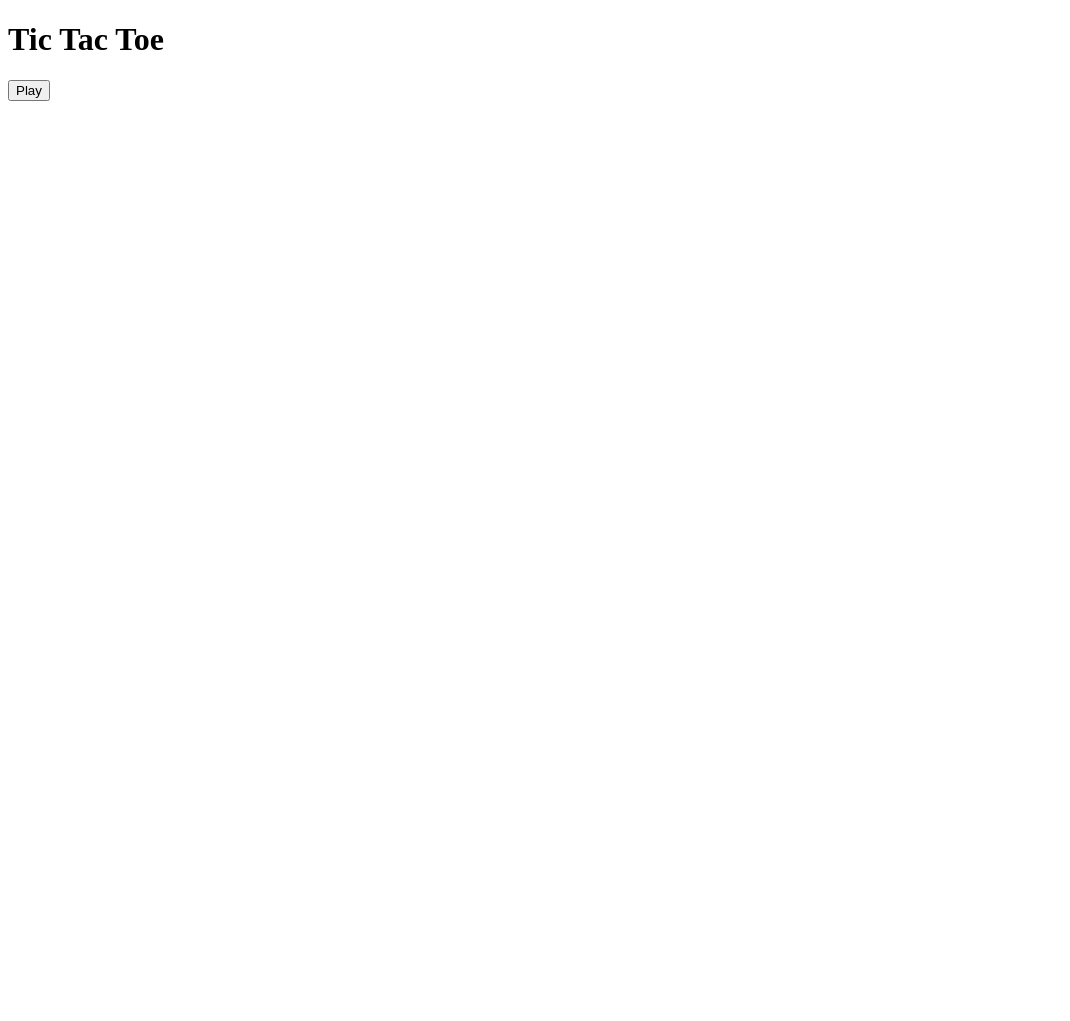
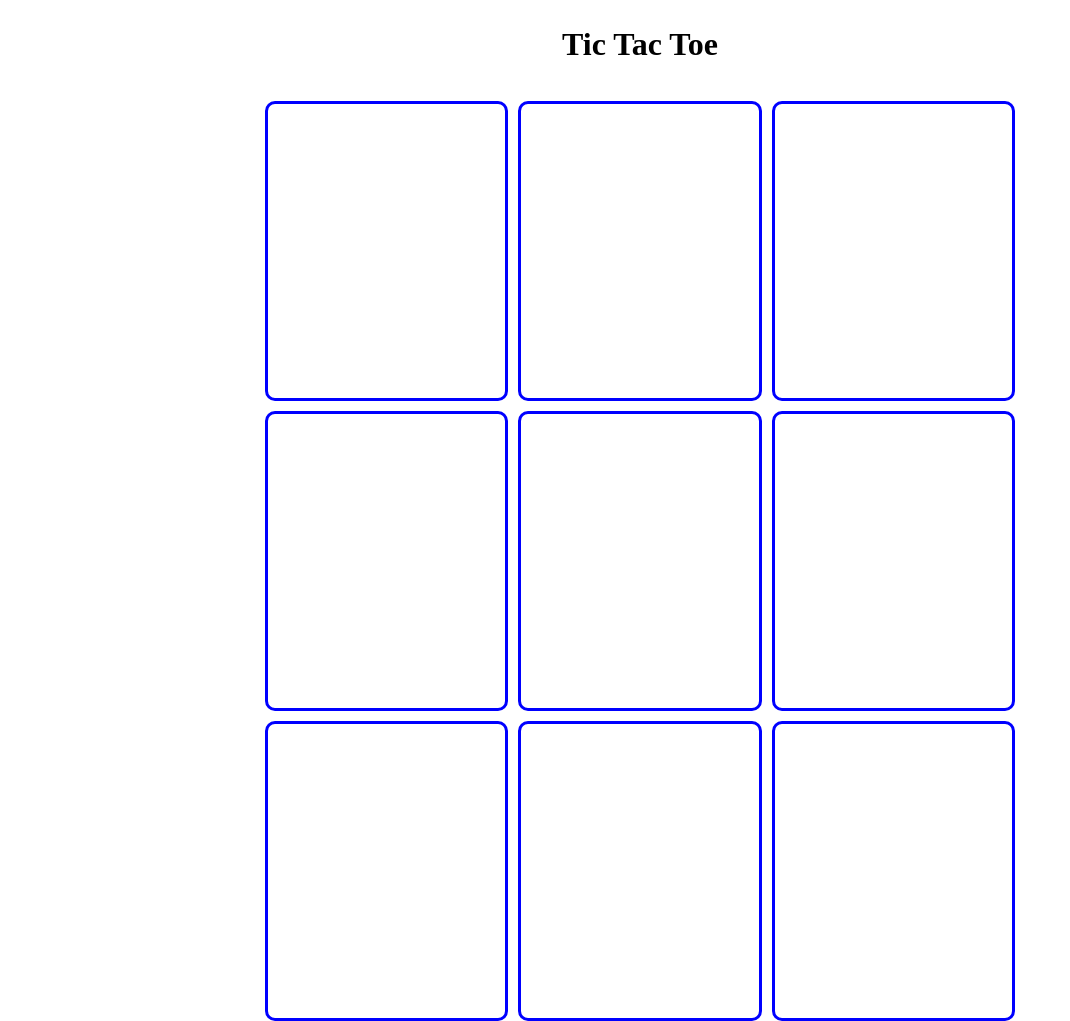
Before and after one commit to AndyKhandy/Tic-Tac-Toe, a plain HTML site: page index.html in a window 1280 px wide. Shown: the whole page, without its empty margins (0-1070 px from the left). Before the commit the page ends 800 px from the top, so only its background shows below. Drawn offline with Linux system fonts and the light colour scheme.

Commit message:
Create basic grid layout of the board and create functions to allow the board to accept user input

```diff
--- a/index.html
+++ b/index.html
@@ -3,12 +3,27 @@
 <head>
     <meta charset="UTF-8">
     <meta name="viewport" content="width=device-width, initial-scale=1.0">
-    <title>Document</title>
+    <title>Odin Tic-Tac-Toe</title>
     <link rel="stylesheet" href="style.css">
 </head>
 <body>
-    <h1>Tic Tac Toe</h1>
-    <button id="play">Play</button>
+    <div class="title">
+    <h1 id="title">Tic Tac Toe</h1>
+    </div>
+
+    <div class="container">
+        <div class="box" data-index="0"></div>
+        <div class="box" data-index="1"></div>
+        <div class="box" data-index="2"></div>
+        <div class="box" data-index="3"></div>
+        <div class="box" data-index="4"></div>
+        <div class="box" data-index="5"></div>
+        <div class="box" data-index="6"></div>
+        <div class="box" data-index="7"></div>
+        <div class="box" data-index="8"></div>
+    </div>
+
+
     <script src="script.js"></script>
 </body>
 </html>
--- a/script.js
+++ b/script.js
@@ -1,4 +1,4 @@
-const button = document.querySelector("#play");
+
 
 
 const GameBoard = (function() {
@@ -51,6 +51,20 @@ const gameController = (function(){
 
     const getCurrentPlayer = () => currentPlayer;
 
+    const switchPlayer = () => currentPlayer = currentPlayer === players.playerOne ? players.playerTwo : players.playerOne;
+
+    function playRound(index)
+    {
+        if (gameOver) return;
+        if(GameBoard.getBox(index) != "") return;
+
+        GameBoard.setBox(index, currentPlayer.token);
+        checkWinner();
+
+        displayController.showToken(index, currentPlayer.token);
+        switchPlayer();
+    }
+
     function checkWinner()
     {
         for (let pattern of winningPatterns) {
@@ -63,22 +77,39 @@ const gameController = (function(){
             ) {
                 console.log("The player won!")
                 gameOver = true;
-                return;
+                return true;
             }
         }
+        return false;
     }
 
      return {
-            checkWinner,
-            getCurrentPlayer
+            getCurrentPlayer,
+            switchPlayer,
+            playRound,
+            checkWinner
     };
 })();
 
-button.addEventListener("click", ()=>{
-    GameBoard.setBox(0,"X");
-    GameBoard.setBox(1, "X");
-    GameBoard.setBox(2, "X");
+const displayController = (function(){
+    const boxes = document.querySelectorAll(".box");
 
-    gameController.checkWinner();
+    function showToken(index, token)
+    {
+        boxes[index].textContent = token;
+    }
 
-});
+    boxes.forEach(box => {
+        box.addEventListener('click', ()=>{
+            let index = +(box.dataset.index);
+            gameController.playRound(index);
+        });
+    });
+
+
+    return {
+        showToken
+    };
+
+
+})();
--- a/style.css
+++ b/style.css
@@ -0,0 +1,34 @@
+*{
+    margin: 0px;
+    padding: 0px;
+    box-sizing: border-box;
+}
+
+body {
+    display: flex;
+    flex-direction: column;
+    align-items: center;
+    height: 100vh;
+}
+
+.title{
+    margin-top: 2%;
+}
+
+.container {
+    margin-top: 3%;
+    width: min(750px, 80vw);
+    display: grid;
+    grid-template-columns: repeat(3,1fr);
+    grid-template-rows: repeat(3,1fr);
+    gap: 10px;
+}
+
+.box {
+    display: grid;
+    height:300px;
+    font-size: 150px;
+    place-items: center;
+    border: 3px solid blue;
+    border-radius: 10px;
+}
```
